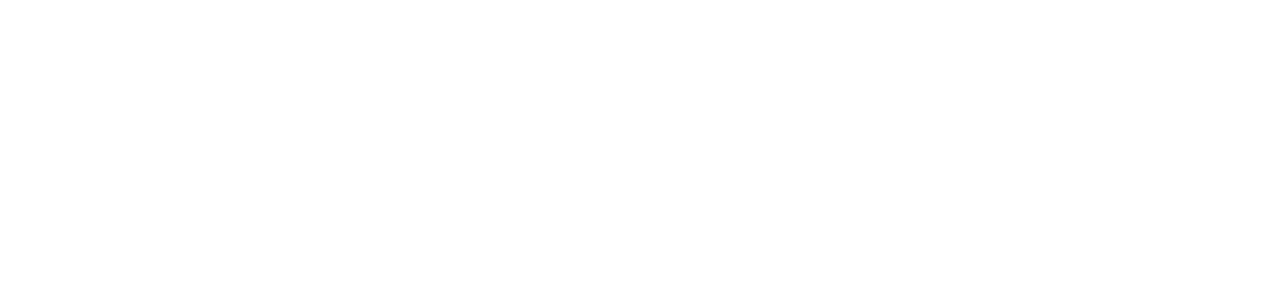
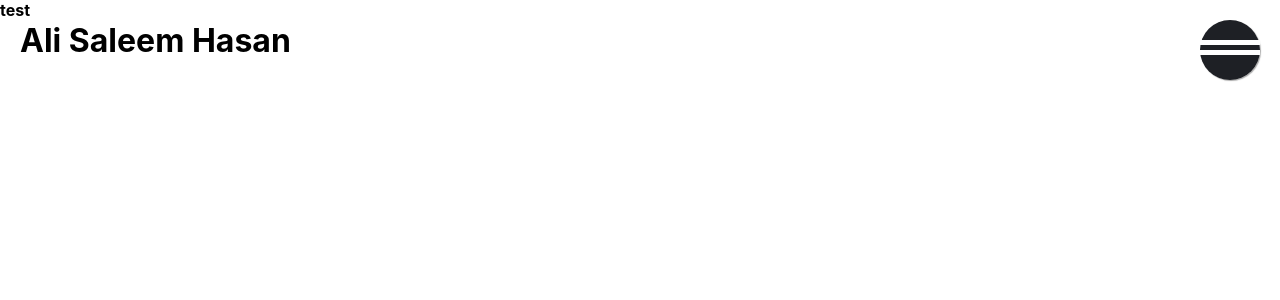
Before and after one commit to AliSaleemHasan/portfolioo, a Next.js app: page / in a window 1280 px wide. Shown: the top 300 px of the page. Built offline with nearby package versions, Linux system fonts and the light colour scheme.

Commit message:
create Header component with nav and nav icon

```diff
--- /dev/null
+++ b/components/header/Header.module.css
@@ -0,0 +1,13 @@
+.header {
+  height: 80px;
+  width: 100vw;
+  display: flex;
+  padding: var(--padding-x);
+  align-items: center;
+}
+
+.header__container {
+  overflow: hidden;
+  position: fixed;
+  top: 0;
+}
--- /dev/null
+++ b/components/header/Header.tsx
@@ -0,0 +1,19 @@
+import { motion } from "framer-motion";
+import classes from "./Header.module.css";
+import Nav from "./nav/Nav";
+import { useState } from "react";
+import NavIcon from "./nav/navIcon/NavIcon";
+const Header: React.FC = () => {
+  const [open, setOpen] = useState(false);
+  return (
+    <div className={classes.header__container}>
+      <div className={classes.header}>
+        <h1>Ali Saleem Hasan</h1>
+        <NavIcon open={open} setOpen={setOpen} />
+      </div>
+      <Nav open={open} />
+    </div>
+  );
+};
+
+export default Header;
--- /dev/null
+++ b/components/header/nav/Nav.module.css
@@ -0,0 +1,64 @@
+.nav {
+  position: relative;
+  top: -80px;
+  left: 50vw;
+  width: 50vw;
+  height: 100vh;
+  background-color: var(--nav-background);
+}
+.nav__list {
+  height: 100%;
+}
+.nav__listItem {
+  width: 100%;
+  height: 25%;
+  border-bottom: 1px solid var(--text-white);
+  display: flex;
+  align-items: center;
+  justify-content: center;
+  font-family: var(--font-family);
+  font-size: 2em;
+  color: var(--text-white);
+  font-weight: bold;
+  position: relative;
+  cursor: pointer;
+}
+
+.nav__listItem::before {
+  content: "";
+  position: absolute;
+  top: 0;
+  bottom: 0;
+  left: 0;
+  right: 0;
+  z-index: -1;
+  transition: transform 500ms ease-in-out;
+  transform-origin: bottom;
+  transform: scaleY(0);
+}
+
+.nav__listItem:hover::before {
+  transform: scaleY(1);
+}
+
+.nav__listItem:nth-child(1)::before {
+  background-color: var(--blue-sky);
+}
+.nav__listItem:nth-child(2)::before {
+  background-color: var(--yellow);
+}
+.nav__listItem:nth-child(3)::before {
+  background-color: var(--primary);
+}
+.nav__listItem:nth-child(4)::before {
+  background-color: var(--pink);
+}
+@media only screen and (max-width: 786px) {
+  .nav {
+    left: 0;
+    width: 100%;
+  }
+  .nav__listItem::before {
+    transition: none;
+  }
+}
--- /dev/null
+++ b/components/header/nav/Nav.tsx
@@ -0,0 +1,55 @@
+import { motion } from "framer-motion";
+import classes from "./Nav.module.css";
+const navVariants = {
+  hidden: {
+    x: "100vw",
+    transition: {
+      duration: 1,
+    },
+  },
+  visible: {
+    x: 0,
+    transition: {
+      duration: 1,
+      ease: "easeInOut",
+    },
+  },
+};
+
+const listItemVariants = {
+  hover: {
+    boxShadow: "0px 0px 10px #000",
+    transition: {
+      duration: 2,
+    },
+  },
+};
+
+interface NavProps {
+  open: boolean;
+}
+const Nav: React.FC<NavProps> = ({ open }) => {
+  return (
+    <motion.div
+      variants={navVariants}
+      initial="hidden"
+      animate={open ? "visible" : "hidden"}
+      className={classes.nav}
+    >
+      <ul className={classes.nav__list}>
+        <motion.li
+          variants={listItemVariants}
+          whileHover="hover"
+          className={classes.nav__listItem}
+        >
+          Home
+        </motion.li>
+        <li className={classes.nav__listItem}>About</li>
+        <li className={classes.nav__listItem}>Resume</li>
+        <li className={classes.nav__listItem}>Contact</li>
+      </ul>
+    </motion.div>
+  );
+};
+
+export default Nav;
--- /dev/null
+++ b/components/header/nav/navIcon/NavIcon.module.css
@@ -0,0 +1,28 @@
+.navIcon {
+  display: flex;
+  flex-direction: column;
+  align-items: center;
+  justify-content: center;
+  width: 60px;
+  height: 60px;
+  z-index: 10;
+  border-radius: 100%;
+  position: absolute;
+  top: var(--padding-x);
+  box-shadow: 1px 1px 1px #aaa;
+  background-color: var(--nav-icon-color);
+  right: var(--padding-x);
+
+  cursor: pointer;
+}
+
+.line {
+  display: block;
+  width: 100%;
+  height: 5px;
+  background-color: #fff;
+}
+
+.line:nth-child(2) {
+  margin: 5px 0px;
+}
--- /dev/null
+++ b/components/header/nav/navIcon/NavIcon.tsx
@@ -0,0 +1,60 @@
+import { motion } from "framer-motion";
+import { useState } from "react";
+import classes from "./NavIcon.module.css";
+const navIconVariants = {
+  hover: {
+    scale: [1, 1.2, 1],
+    rotate: [0, 360, 0],
+    transition: {
+      duration: 1,
+      ease: "easeInOut",
+    },
+  },
+};
+
+// animation variant for each line inside nav icon
+// the two in the middle will rotate on click
+// while upper and lower will fade out
+
+const navIconLinesVariants = {
+  openFirst: {
+    rotate: 45,
+    y: 10,
+    width: "50%",
+  },
+  openSecond: {
+    rotate: -45,
+    width: "50%",
+  },
+  close: {
+    width: "100%",
+    background: "#fff",
+  },
+};
+interface NavIconProps {
+  open: boolean;
+  setOpen: React.Dispatch<React.SetStateAction<boolean>>;
+}
+const NavIcon: React.FC<NavIconProps> = ({ open, setOpen }) => {
+  return (
+    <motion.div
+      onClick={() => setOpen(!open)}
+      variants={navIconVariants}
+      whileHover="hover"
+      className={classes.navIcon}
+    >
+      <motion.span
+        variants={navIconLinesVariants}
+        animate={open ? "openFirst" : "close"}
+        className={classes.line}
+      ></motion.span>
+      <motion.span
+        variants={navIconLinesVariants}
+        animate={open ? "openSecond" : "close"}
+        className={classes.line}
+      ></motion.span>
+    </motion.div>
+  );
+};
+
+export default NavIcon;
--- a/package.json
+++ b/package.json
@@ -12,7 +12,8 @@
     "framer-motion": "^4.1.17",
     "next": "11.1.2",
     "react": "17.0.2",
-    "react-dom": "17.0.2"
+    "react-dom": "17.0.2",
+    "serve": "^12.0.1"
   },
   "devDependencies": {
     "@types/react": "17.0.30",
--- a/pages/_app.tsx
+++ b/pages/_app.tsx
@@ -7,12 +7,12 @@
   // use router to get url path and use it as animatePresence key
   const router = useRouter();
   return (
-    <Fragment>
+    <div>
       {/* header */}
       <AnimatePresence>
         <Component key={router.pathname} {...pageProps} />
       </AnimatePresence>
-    </Fragment>
+    </div>
   );
 }
 export default MyApp;
--- a/pages/index.tsx
+++ b/pages/index.tsx
@@ -2,6 +2,7 @@
 import Head from "next/head";
 import Image from "next/image";
 import ArtBlock from "../components/ArtBlock/ArtBlock";
+import Header from "../components/header/Header";
 import styles from "../styles/Home.module.css";
 
 const Home: NextPage = () => {
@@ -12,6 +13,8 @@
         <meta name="description" content="Generated by create next app" />
         <link rel="icon" href="/favicon.ico" />
       </Head>
+      <Header />
+      <h4>test</h4>
     </div>
   );
 };
--- a/styles/globals.css
+++ b/styles/globals.css
@@ -1,8 +1,8 @@
 /* define css variables */
 :root {
-  --main-pad: 20px 30px;
+  --padding-x: 20px;
   --nav-background: rgba(11, 21, 39, 0.7);
-  --nav-icon-color: rgba(11, 21, 39, 0.9);
+  --nav-icon-color: rgba(6, 8, 14, 0.9);
   --font-family: "sans-serif";
   --pink: #ef6c62;
   --yellow: #f8b819;
@@ -21,6 +21,7 @@
 body {
   padding: 0;
   margin: 0;
+  overflow-x: hidden;
   font-family: -apple-system, BlinkMacSystemFont, Segoe UI, Roboto, Oxygen,
     Ubuntu, Cantarell, Fira Sans, Droid Sans, Helvetica Neue, sans-serif;
 }
```
Also changed, not shown: 1 other file (tests, documents, lock files or other folders).
